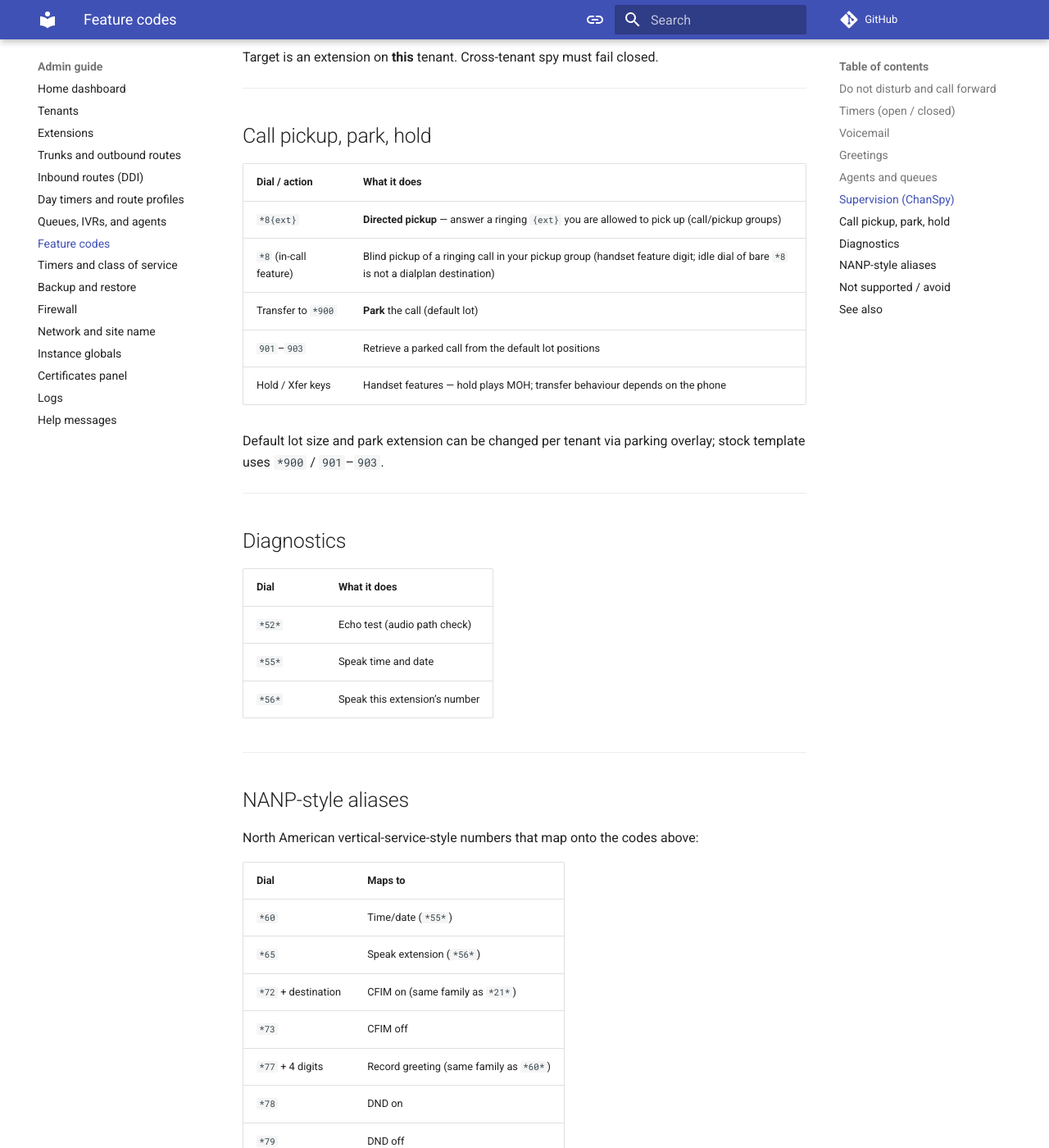
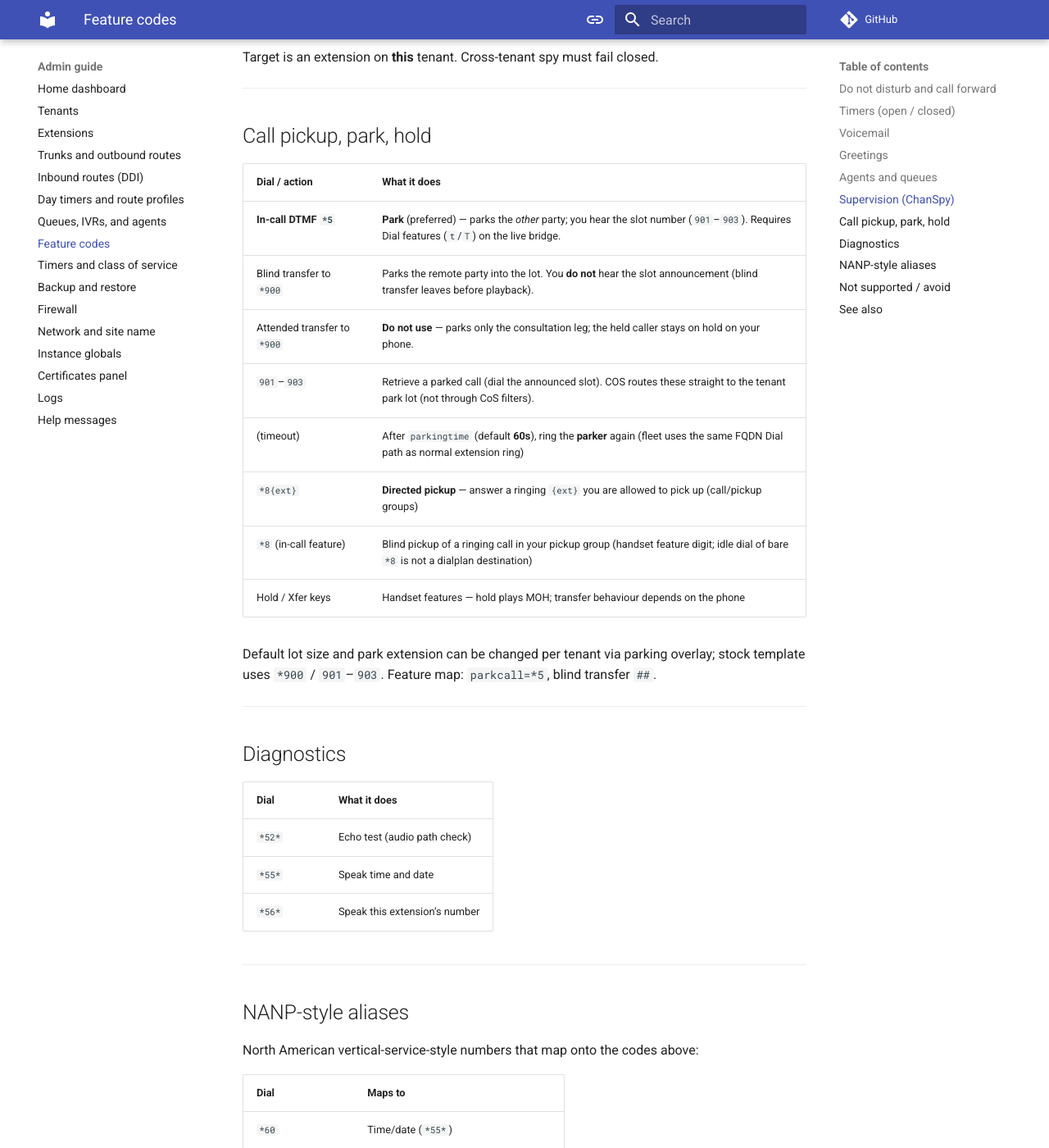
Before and after one commit to aelintra/pbx3-docs, an MkDocs documentation site: the page built from docs/admin/feature-codes.md, in a window 1280 px wide and 1400 px high, scrolled down 3171 px. Shown: the whole window at 82% size. Built offline with MkDocs 1.6.1 and Material for MkDocs 9.7.7, drawn with Linux system fonts in a browser that asks for light colours; comment, search, counter and statistics services are not loaded.

Commit message:
Document preferred *5 park UX and 60s timeout retrieve.
Clarify attended *900 pitfall, COS route for 901–903, and default parkingtime.

Co-authored-by: Cursor <cursoragent@cursor.com>

```diff
--- a/docs/admin/feature-codes.md
+++ b/docs/admin/feature-codes.md
@@ -104,13 +104,16 @@ Target is an extension on **this** tenant. Cross-tenant spy must fail closed.
 
 | Dial / action | What it does |
 |---------------|----------------|
+| **In-call DTMF `*5`** | **Park** (preferred) — parks the *other* party; you hear the slot number (`901`–`903`). Requires Dial features (`t`/`T`) on the live bridge. |
+| Blind transfer to `*900` | Parks the remote party into the lot. You **do not** hear the slot announcement (blind transfer leaves before playback). |
+| Attended transfer to `*900` | **Do not use** — parks only the consultation leg; the held caller stays on hold on your phone. |
+| `901`–`903` | Retrieve a parked call (dial the announced slot). COS routes these straight to the tenant park lot (not through CoS filters). |
+| (timeout) | After `parkingtime` (default **60s**), ring the **parker** again (fleet uses the same FQDN Dial path as normal extension ring) |
 | `*8{ext}` | **Directed pickup** — answer a ringing `{ext}` you are allowed to pick up (call/pickup groups) |
 | `*8` (in-call feature) | Blind pickup of a ringing call in your pickup group (handset feature digit; idle dial of bare `*8` is not a dialplan destination) |
-| Transfer to `*900` | **Park** the call (default lot) |
-| `901`–`903` | Retrieve a parked call from the default lot positions |
 | Hold / Xfer keys | Handset features — hold plays MOH; transfer behaviour depends on the phone |
 
-Default lot size and park extension can be changed per tenant via parking overlay; stock template uses `*900` / `901`–`903`.
+Default lot size and park extension can be changed per tenant via parking overlay; stock template uses `*900` / `901`–`903`. Feature map: `parkcall=*5`, blind transfer `##`.
 
 ---
 
```
